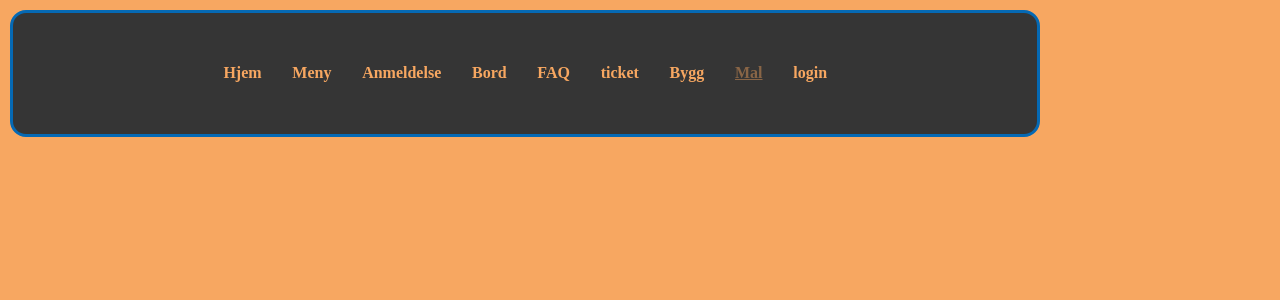
After one commit to inconsistent-reality/Termin_burger, a PHP site: page /php/mal.php in a window 1280 px wide. The commit adds this page. Shown: the top 300 px of the page. Run offline with PHP 8.4, Linux system fonts and the light colour scheme.

Commit message:
klare for forandringer

```diff
--- a/index.php
+++ b/index.php
@@ -30,6 +30,8 @@ session_start();
             <a class="orange" href="php/FAQ.php">FAQ</a>
             <a class="orange" href="php/tickting/ticket.php">ticket</a>
             <a class="orange" href="php/BB.php">Bygg</a>
+            <a class="orange" href="php/mal.php">Mal</a>
+
             <?php if (isset($_SESSION['admin']) && $_SESSION['admin'] === 'Admin') { ?>
                 <a class="orange" href="php/tickting/brukerS.php">støtte</a>
                 <a class="orange" href="php/showBB.PHP">se Bygg</a>
@@ -80,6 +82,8 @@ session_start();
     <br><br><br><br><br>
     <div class="qr-box">
         <img class="qr" src="../bilder/burgere/totaly legit.png" alt="">
+        <img class="qr" src="../bilder/aaa.jpg" alt="">
+
     </div>
     <br>
     <div class="bunntext">
--- a/php/BB.php
+++ b/php/BB.php
@@ -83,7 +83,7 @@ if ($_SERVER["REQUEST_METHOD"] == "POST") {
     <br>
     <div class="ombygg">
     <div class="tk overskrift">
-    Bygg din burger for kun 399.99kr
+    Bygg din burger for kun 299.99kr
         </div>
 
 I vår restaurant kan du oppleve det ultimate i tilpasning med vårt unike tilbud om å skape din egen burger.<br>
--- a/php/Meny.php
+++ b/php/Meny.php
@@ -24,6 +24,8 @@ session_start();
         <a class="orange" href="FAQ.php">FAQ</a>
         <a class="orange" href="tickting/ticket.php">ticket</a>
         <a class="orange" href="BB.php">Bygg</a>
+        <a class="orange" href="mal.php">Mal</a>
+
         <?php if (isset($_SESSION['admin']) && $_SESSION['admin'] === 'Admin') { ?>
                 <a class="orange" href="tickting/brukerS.php">støtte</a>
                 <a class="orange" href="showBB.PHP">se Bygg</a>
--- /dev/null
+++ b/php/mal.php
@@ -0,0 +1,42 @@
+<?php
+session_start();
+
+?>
+
+<!DOCTYPE html>
+<html lang="en">
+<head>
+    <meta charset="UTF-8">
+    <meta name="viewport" content="width=device-width, initial-scale=1.0">
+    <link rel="stylesheet" href="../style/style.css" media="screen and (min-device-width: 800px)">
+    <link rel="stylesheet" href="../style/phonestyle.css" media="screen and (max-device-width: 800px)">
+</head>
+<body>
+
+<div class="meny">
+        <a class="orange" href="/index.php">Hjem</a>
+        <a class="orange" href="Meny.php">Meny</a>
+        <a class="orange" href="Anmeldelse.php">Anmeldelse</a>
+        <a class="orange" href="bord.php">Bord</a>
+        <a class="orange" href="FAQ.php">FAQ</a>
+        <a class="orange" href="tickting/ticket.php">ticket</a>
+        <a class="orange" href="BB.php">Bygg</a>
+        <a class="darkorange" href="mal.php">Mal</a>
+
+        <?php if (isset($_SESSION['admin']) && $_SESSION['admin'] === 'Admin') { ?>
+                <a class="orange" href="tickting/brukerS.php">støtte</a>
+                <a class="orange" href="showBB.PHP">se Bygg</a>
+        <?php } ?>
+
+        <?php
+        if ($_SESSION) {
+            echo '<a class="orange" href="passord.php">passord</a>';
+
+            echo '<a class="orange" href="/login/logout.php">logout</a>';
+        } else {
+            echo ' <a class="orange" href="/login/inLOG.php">login</a>';
+        }
+        ?>
+    </div>
+</body>
+</html>
--- a/php/tickting/brukerS.php
+++ b/php/tickting/brukerS.php
@@ -114,6 +114,7 @@ if( $result = mysqli_query($con, $query)){
         <option value='jobbes på'>jobbes på</option>
         <option value='ikke besvart'>ikke besvart</option>
         <option value='løst'>løst</option>
+       <!-- <option value = 'tomas'>tomas</option> -->
 
         </select>
         </td>
@@ -164,4 +165,4 @@ if( $result = mysqli_query($con, $query)){
 }else{
     header("location: ../../index.php");
 }
-?>
+?><!-- sender deg til index vis ikke du er admin -->
```
Also changed, not shown: script/bord.js (+5 -5 lines).
